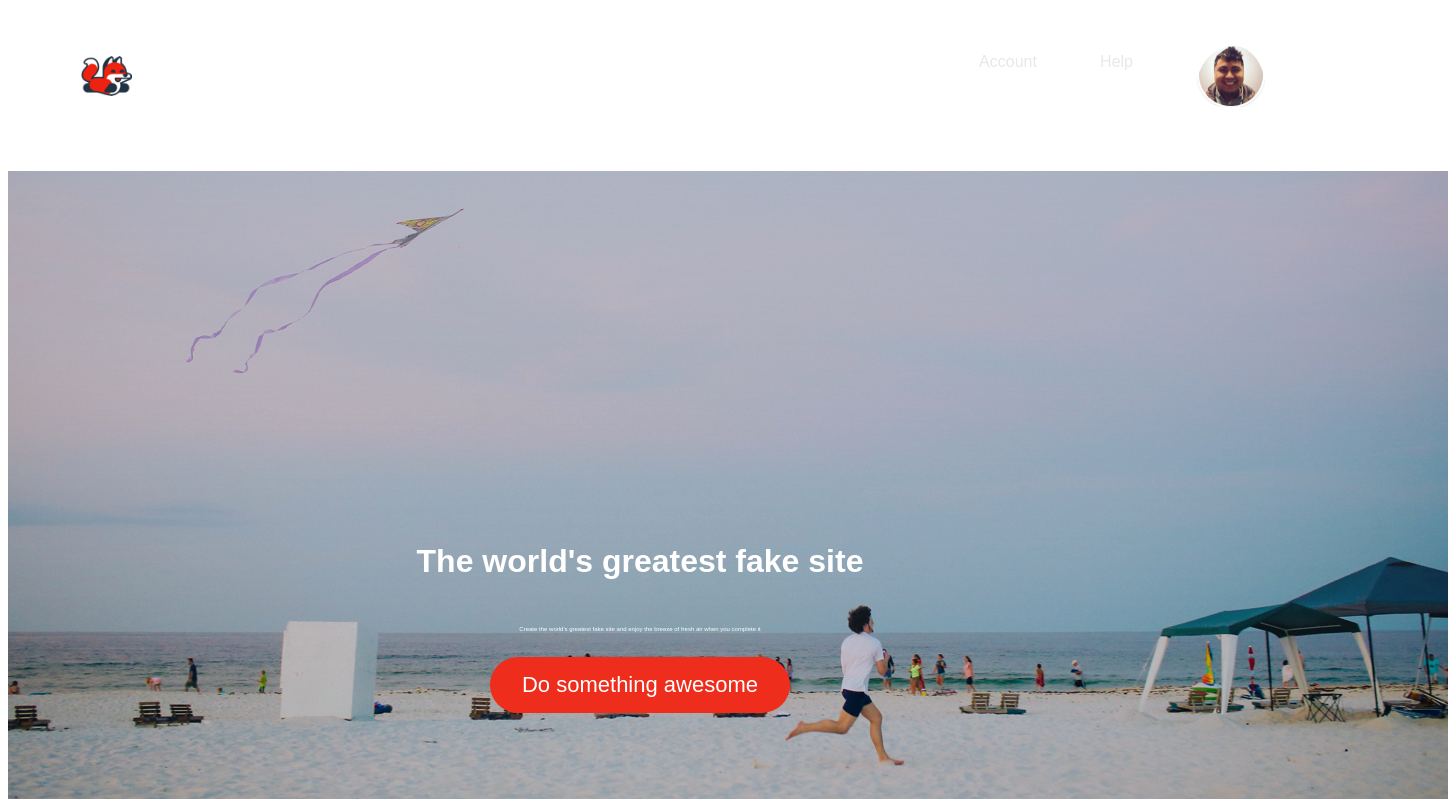
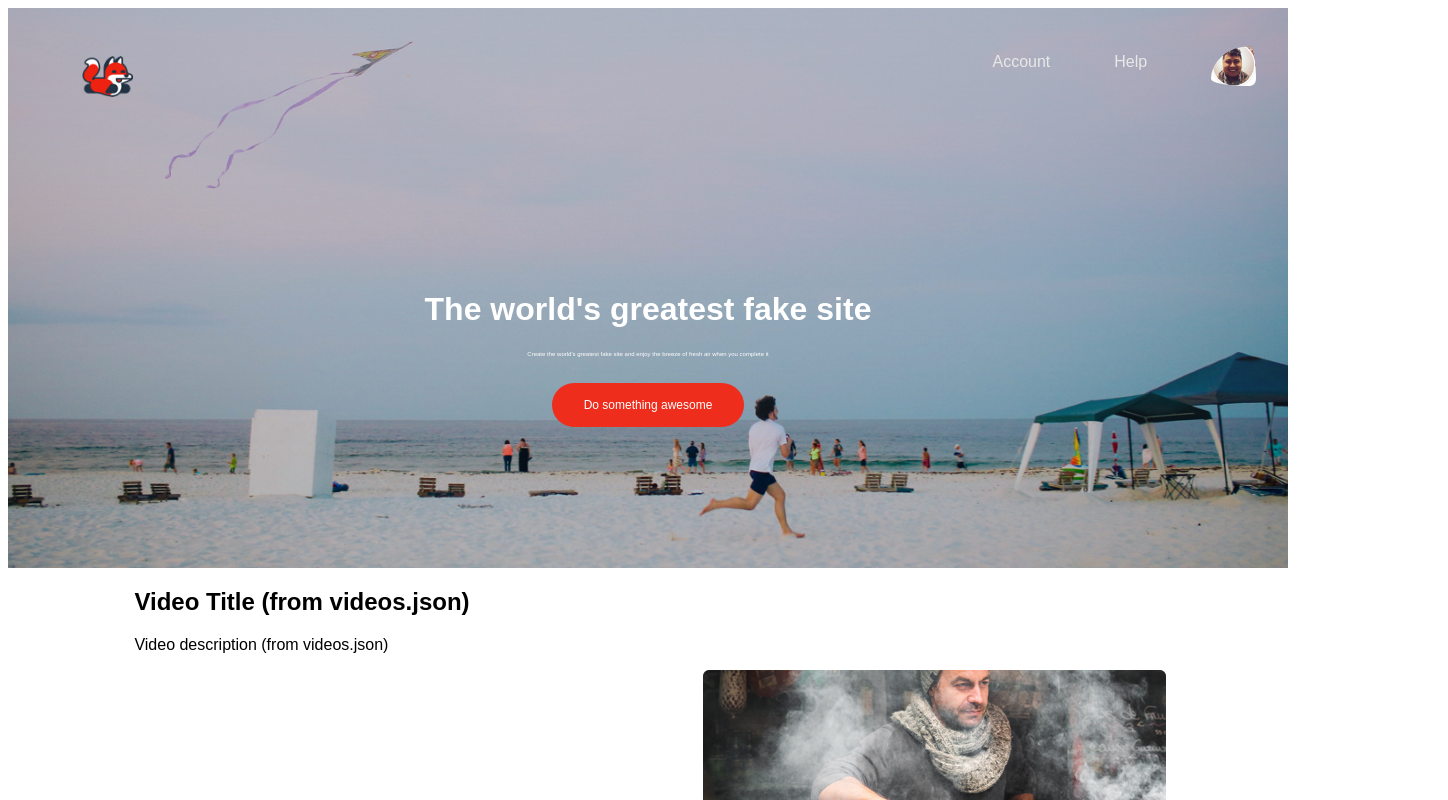
Before and after one commit to samsonyuwono/fake-site, a React app in the folder client/: page / in a window 1280 px wide. Shown: the top 800 px of the page, 1448 px wide, since content can reach past the window. Built offline with nearby package versions, Linux system fonts and the light colour scheme.

Commit message:
formatted banner

```diff
--- a/client/src/components/App.js
+++ b/client/src/components/App.js
@@ -2,7 +2,6 @@ import React, { Component } from 'react';
 import { BrowserRouter, Route } from 'react-router-dom';
 import { Button } from 'react-bootstrap';
 import styles from '../styles/App.css';
-import Home from './Home';
 import Footer from './Footer';
 import Navbar from './Navbar';
 import Video from './Video'
@@ -20,7 +19,7 @@ class App extends Component {
     <div className={styles.hero}>
       <BrowserRouter>
         <div>
-        <Route path="/" component={Home} />
+        <BannerImage />
         <Video />
         <h2 className={styles.heading}>Ready to have your cake and eat it too?</h2>
         <p className={styles.paragraph}>Start by designing the experience you have in mind.
--- a/client/src/components/BannerImage.js
+++ b/client/src/components/BannerImage.js
@@ -1,15 +1,22 @@
-import React from 'react';
+import React, { Component } from 'react';
 import styles from '../styles/BannerImage.css';
-import heroImage from '../assets/hero-image.png';
 import Navbar from './Navbar';
+import Text from './Text';
+import Button from './Button';
+import heroImage from '../assets/hero-image.png'
 
-const BannerImage = () => {
+class BannerImage extends Component {
+  render() {
   return (
-  <div className={styles.imageContainer}>
-    <Navbar />
-    <img className={styles.hero} src={heroImage} alt="logo" />
+    <div>
+      <div className={styles.imageContainer}>
+      <Navbar />
+      <Text />
+      <Button/>
+    </div>
   </div>
     )
   }
+}
 
 export default BannerImage;
--- a/client/src/components/Footer.js
+++ b/client/src/components/Footer.js
@@ -6,6 +6,7 @@ import styles from '../styles/Footer.css';
 const Footer = () => {
   return(
   <div className={styles.footer}>
+  //put horizontal line as html element
     <img className={styles.icon} src={logo} alt="logo" />
     <NavLink className={styles.link} to='/help'>Sitemap</NavLink>
     <NavLink className={styles.link} to='/account'>Privacy</NavLink>
--- a/client/src/components/Home.js
+++ b/client/src/components/Home.js
@@ -9,12 +9,10 @@ class Home extends Component {
   render(){
     return(
     <div>
-      <BannerImage />
       <div className={styles.bannerContainer}>
       <h2 className={styles.heading}>The world's greatest fake site</h2>
       <p className={styles.paragraph}>Create the world's greatest fake site and
       enjoy the breeze of fresh air when you complete it</p>
-      <Button onClick={this.handleOnClick} />
       </div>
     </div>
     )
--- /dev/null
+++ b/client/src/components/Text.js
@@ -0,0 +1,14 @@
+import React from 'react';
+import styles from '../styles/Text.css'
+
+const Text = () => {
+  return (
+  <div className={styles.textContainer}>
+    <h2 className={styles.heading}>The world's greatest fake site</h2>
+    <p className={styles.paragraph}>Create the world's greatest fake site and
+    enjoy the breeze of fresh air when you complete it</p>
+    </div>
+  )
+}
+
+export default Text
--- a/client/src/styles/BannerImage.css
+++ b/client/src/styles/BannerImage.css
@@ -1,11 +1,18 @@
 .hero {
   top: 0;
   left: 0;
-  width: auto;
-  height: auto;
+   height: 100vh;
+   width: 100vw;
+   object-fit: cover;
 }
 
 .imageContainer {
-  position: relative;
+  position: static;
   z-index: -1;
+  height: 70vh;
+  width: 100vw;
+  background-position: center;
+  background-size: cover;
+  background-image: url('../assets/hero-image.png');
+  background-repeat: no-repeat;
 }
--- a/client/src/styles/Button.css
+++ b/client/src/styles/Button.css
@@ -1,12 +1,12 @@
 .button {
-  background-color: #EE2D1C; /* Green */
+  background-color: #EE2D1C;
   border: none;
   color: #FFF;
   padding: 15px 32px;
   text-align: center;
   text-decoration: none;
   display: inline-block;
-  font-size: 22px;
+  font-size: 12px;
   border-radius: 50px 50px 50px 50px;
   font-family: 'Source Sans Pro', sans-serif;
   position: relative;
--- a/client/src/styles/Home.css
+++ b/client/src/styles/Home.css
@@ -1,12 +1,11 @@
 .heading {
+  padding-top: 50px;
   text-align: center;
   font-size: 200%;
   /* color: #FFFF; */
   color: #FFF;
   line-height: 36px;
-  padding-bottom: 22px;
   font-family: 'Source Sans Pro', sans-serif;
-
 }
 
 .paragraph {
--- a/client/src/styles/Navbar.css
+++ b/client/src/styles/Navbar.css
@@ -36,7 +36,7 @@
 .image {
   padding-top: 3%;
   padding-bottom: 5%;
-  padding-right: 0.5%;
+  padding-right: 2.5%;
   border-radius: 100%;
   width: 6%;
   height: auto;
--- /dev/null
+++ b/client/src/styles/Text.css
@@ -0,0 +1,27 @@
+.textContainer {
+  padding-top: 20%;
+  text-align: center;
+}
+
+.heading {
+  font-size: 200%;
+  /* color: #FFFF; */
+  color: #FFF;
+  line-height: 36px;
+  font-family:
+}
+
+.paragraph {
+  text-align: center;
+  padding-bottom: 22px;
+  font-size: 35%;
+  line-height: 38%;
+  color: #FFF;
+  z-index: 2;
+
+}
+
+@font-face {
+  font-family: 'myFirstFont';
+  src: url('../assets/fonts/SourceSansPro-Light.otf')
+}
```
